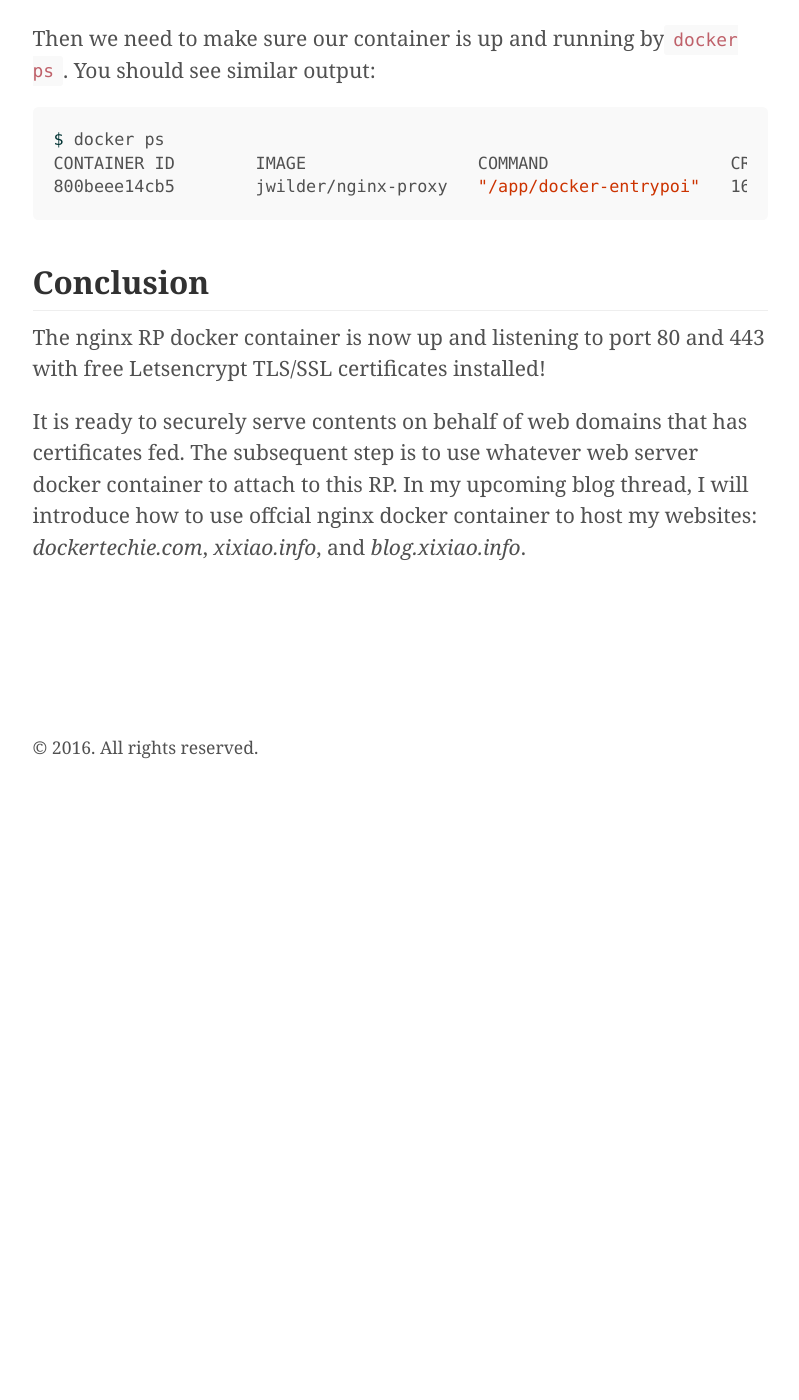
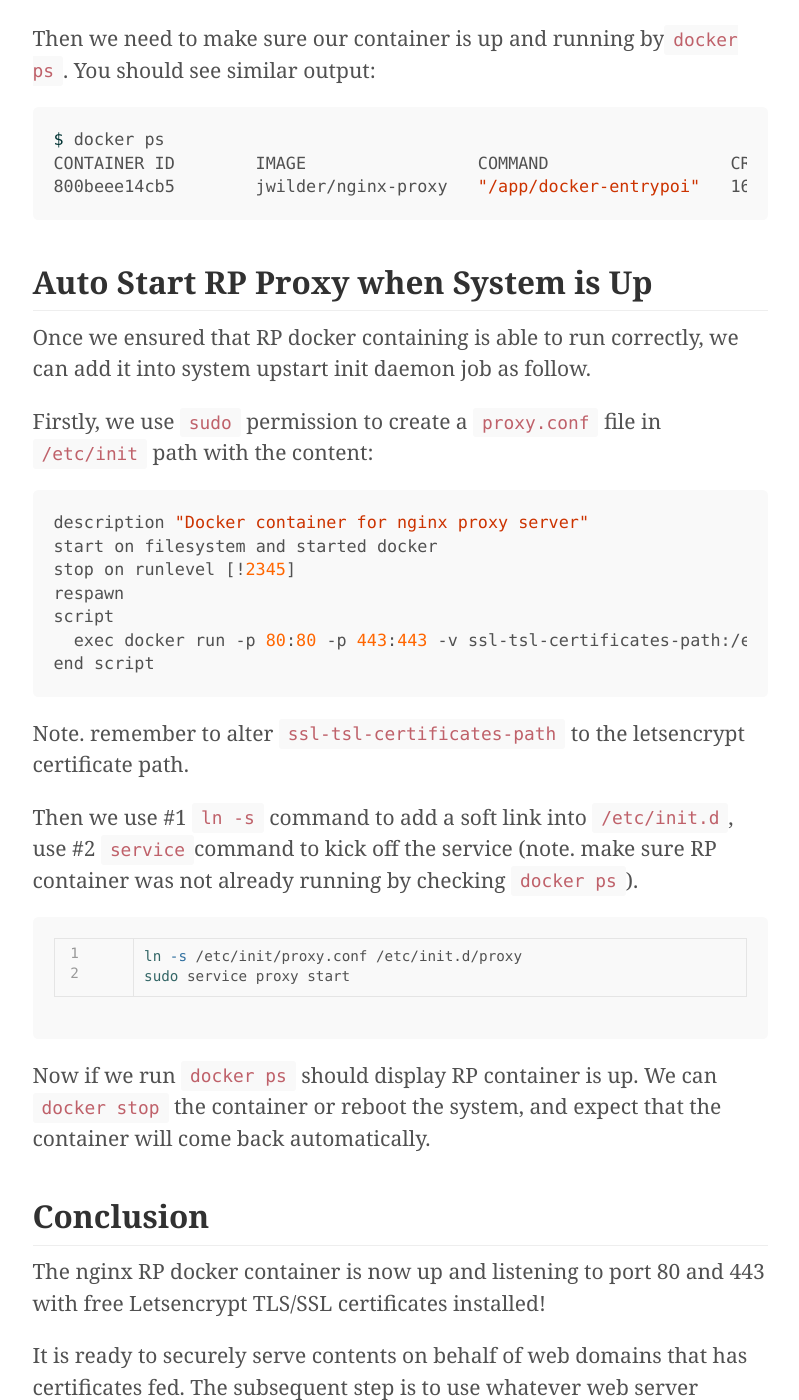
Before and after one commit to Xixiao007/Xixiao007.github.io, a Jekyll site: the page built from _posts/2016-01-05-dockerized-nginx-rp-with-letsencrypt-https.md, in a window 1280 px wide and 1400 px high, scrolled down 3874 px. Shown: the whole window, without its empty margins (240-1039 px from the left). Built offline with Jekyll 4.4.1, drawn with Linux system fonts in a browser that asks for light colours; nearby versions of some CDN libraries; comment, search, counter and statistics services are not loaded; before the commit the page ends 4679 px from its top, so only the background shows below that.

Commit message:
"commit"

```diff
--- a/_posts/2016-01-05-dockerized-nginx-rp-with-letsencrypt-https.md
+++ b/_posts/2016-01-05-dockerized-nginx-rp-with-letsencrypt-https.md
@@ -109,6 +109,35 @@ CONTAINER ID        IMAGE                 COMMAND                  CREATED
 800beee14cb5        jwilder/nginx-proxy   "/app/docker-entrypoi"   16 hours ago        Up 16 hours         0.0.0.0:80->80/tcp, 0.0.0.0:443->443/tcp   proxy
 {% endhighlight %}
 
+
+Auto Start RP Proxy when System is Up
+-------
+
+Once we ensured that RP docker containing is able to run correctly, we can add it into system upstart init daemon job as follow.
+
+Firstly, we use `sudo` permission to create a `proxy.conf` file in `/etc/init` path with the content:
+
+{% highlight conf %}
+description "Docker container for nginx proxy server"
+start on filesystem and started docker
+stop on runlevel [!2345]
+respawn
+script
+  exec docker run -p 80:80 -p 443:443 -v ssl-tsl-certificates-path:/etc/nginx/certs -v /var/run/docker.sock:/tmp/docker.sock:ro --rm --name proxy jwilder/nginx-proxy
+end script
+{% endhighlight %}
+
+Note. remember to alter `ssl-tsl-certificates-path` to the letsencrypt certificate path.
+
+Then we use #1 `ln -s` command to add a soft link into `/etc/init.d`, use #2 `service`command to kick off the service (note. make sure RP container was not already running by checking `docker ps`).
+{% highlight bash linenos%}
+ln -s /etc/init/proxy.conf /etc/init.d/proxy
+sudo service proxy start
+{% endhighlight %}
+
+Now if we run `docker ps` should display RP container is up. We can `docker stop` the container or reboot the system, and expect that the container will come back automatically.
+
+
 Conclusion
 -------
 
```
